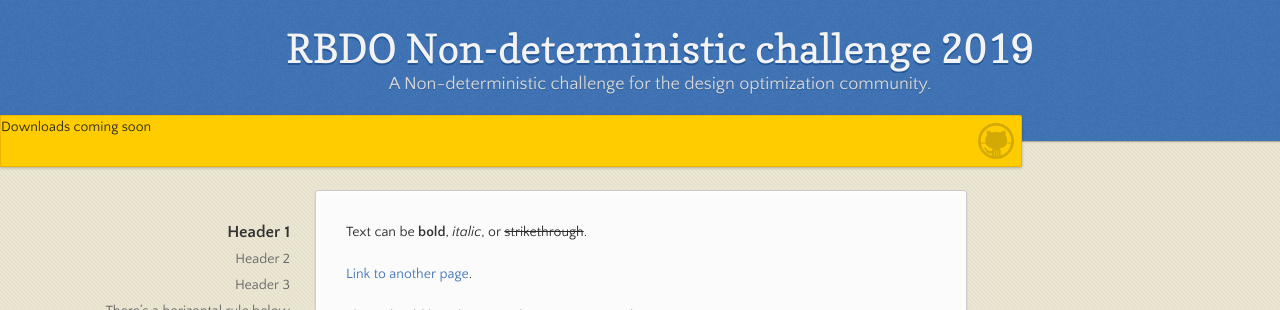
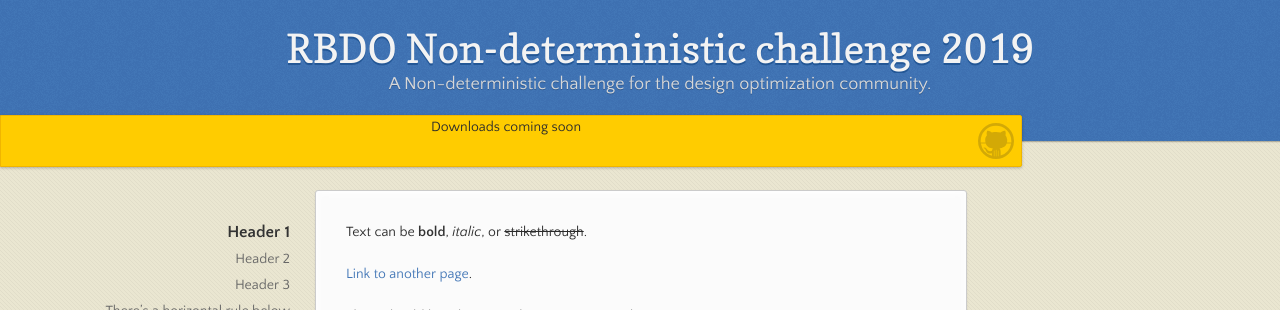
Before and after one commit to cjekel/rbdo19, a Jekyll site: the page built from index.md, in a window 1280 px wide. Shown: the top 310 px of the page. Built offline with Jekyll 4.4.1, drawn with Linux system fonts in a browser that asks for light colours.

Commit message:
align center

```diff
--- a/_layouts/default.html
+++ b/_layouts/default.html
@@ -23,7 +23,7 @@
 
       <div id="banner">
         <span id="logo"></span>
-        <p> Downloads coming soon </p>
+        <p align='center'> Downloads coming soon </p>
         <!--<a href="{{ site.github.repository_url }}" class="button fork"><strong>View On GitHub</strong></a>-->
         {% if site.show_downloads %}
           <div class="downloads">
```
